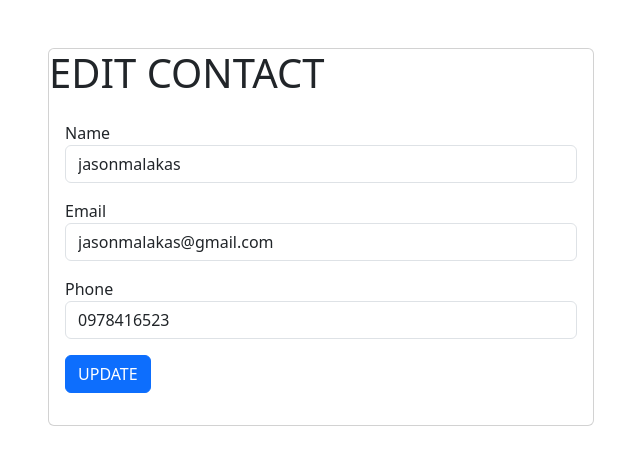
After one commit to Gelai05/contacts, a PHP site: page /edit-contact.php?id=2 in a window 1280 px wide. The commit adds this page. Shown: the top 465 px of the page, without its empty margins (319-959 px from the left). Run offline with PHP 8.4, Linux system fonts and the light colour scheme; data comes from the database, SQL or seed files in the repository; both versions use the stored data as it was after the commit.

Commit message:
add edit function

```diff
--- /dev/null
+++ b/edit-contact.php
@@ -0,0 +1,102 @@
+<?php
+
+    session_start();
+    include 'server/dbconnect.php';
+
+    //GET FIRST THE ID
+    $id = $_GET['id'];
+
+    //SELECT FIRST THE CONTACT ID
+    $sql = "SELECT * FROM contacts WHERE id='$id'";
+    $result = $conn->query($sql);
+    //Check if has data
+    if($result->num_rows == 0) {
+        header('location: contacts.php');
+        return;
+    }
+    $contact = $result->fetch_assoc();
+
+
+    // POST METHOD
+    if(isset($_POST['submit'])) {
+        //store value to variable
+        $name = $_POST['name'];
+        $email = $_POST['email'];
+        $phone = $_POST['phone'];
+
+        //VALIDATION
+        if($name == ''){
+            $_SESSION['error'] = "Name must not be empty";
+            header('location: add-contact.php');
+            return;
+        }
+        if($email == ''){
+            $_SESSION['error'] = "Email must not be empty";
+            header('location: add-contact.php');
+            return;
+        }
+        if($phone == ''){
+            $_SESSION['error'] = "Phone must not be empty";
+            header('location: add-contact.php');
+            return;
+        }
+        //QUERY INSERT
+        $sql = "UPDATE contacts SET name='$name', email='$email', phone='$phone'
+                WHERE id='$id'";
+        //run query
+        if(!$conn->query($sql)) {
+            $_SESSION['error'] = "Something went wrong";
+            header('location: edit-contact.php');
+            return;
+        }
+
+        header("location: contacts.php");
+    }
+?>
+<!DOCTYPE html>
+<html lang="en">
+<head>
+    <meta charset="UTF-8">
+    <meta http-equiv="X-UA-Compatible" content="IE=edge">
+    <meta name="viewport" content="width=device-width, initial-scale=1.0">
+    <link href="https://cdn.jsdelivr.net/npm/bootstrap@5.3.0-alpha1/dist/css/bootstrap.min.css" rel="stylesheet" integrity="sha384-GLhlTQ8iRABdZLl6O3oVMWSktQOp6b7In1Zl3/Jr59b6EGGoI1aFkw7cmDA6j6gD" crossorigin="anonymous" />
+    <title>Document</title>
+</head>
+<body>
+    <div class="container">
+        <div class="row d-flex justify-content-center align-items-center">
+            <div class="col-md-6 ">
+                <?php
+                    if(isset($_SESSION['error'])){
+                        echo '<div class="mb-3 alert alert-danger mt-5">' . $_SESSION["error"] . '</div>';
+                        unset($_SESSION['error']);
+                    }
+                ?>
+                <div class="card mt-5">
+                    <h1>EDIT CONTACT</h1>
+                    <div class="card-body">
+                        <form method='POST'>
+                            <div class="form-group mb-3">
+                                <label for="name">Name</label>
+                                <input id="name" name="name" type="text" class="form-control" value="<?php echo $contact['name'] ?>">
+                            </div>
+                            <div class="form-group mb-3">
+                                <label for="email">Email</label>
+                                <input id="email" name="email" type="email" class="form-control" value="<?php echo $contact['email'] ?>">
+                            </div>
+                            <div class="form-group mb-3">
+                                <label for="phone">Phone</label>
+                                <input id="phone" name="phone" type="number" class="form-control" value="<?php echo $contact['phone'] ?>">
+                            </div>
+                            <div class="mb-3">
+                                <button type="submit" name="submit" class="btn btn-primary">UPDATE</button>
+                            </div>
+
+                        </form>
+                    </div>
+                </div>
+            </div>
+        </div>
+    </div>
+</body>
+</html>
```
Also changed, not shown: add-contact.php (added, +87 -0 lines), contacts.php (+14 -0 lines), group1.sql (added, +99 -0 lines).
